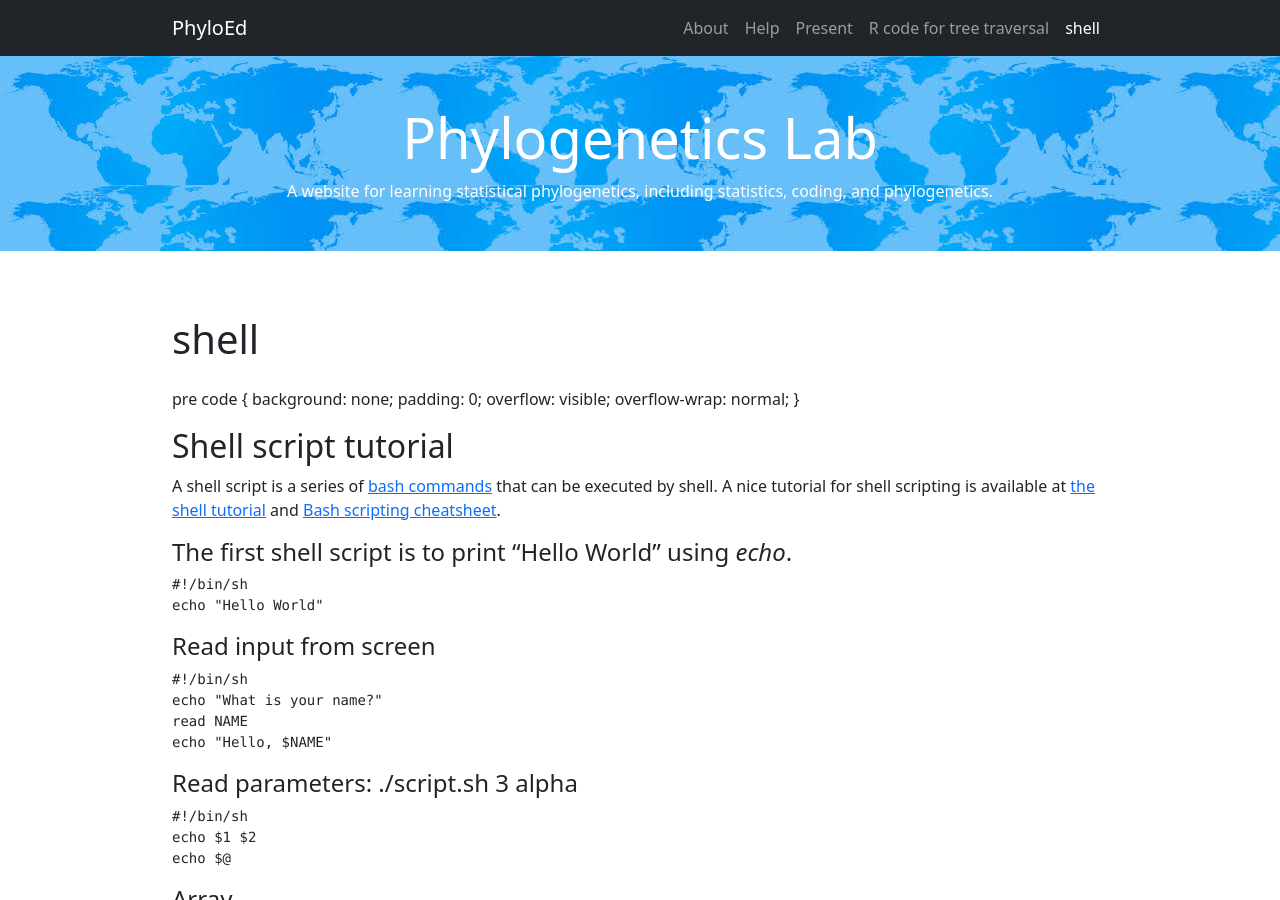
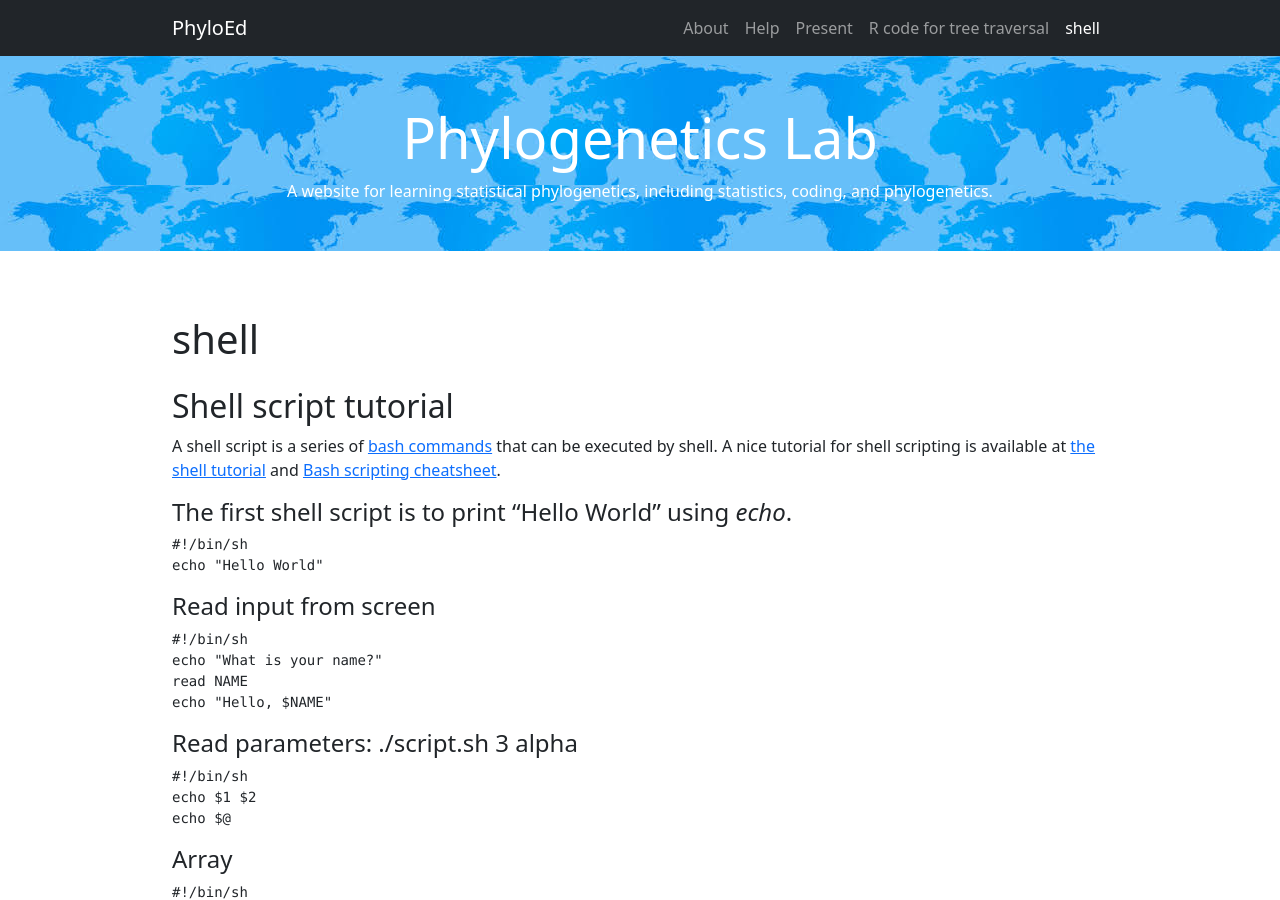
Before and after one commit to lliu1871/PhyEd, a Jekyll site: the page built from code/shell.md, in a window 1280 px wide and 900 px high. Built offline with Jekyll 4.4.1, drawn with Linux system fonts in a browser that asks for light colours.

Commit message:
Update shell.md

```diff
--- a/code/shell.md
+++ b/code/shell.md
@@ -3,13 +3,6 @@ layout: page
 title: shell
 permalink: /code/shell
 ---
-
-pre code {
-      background: none;
-      padding: 0;
-      overflow: visible;
-      overflow-wrap: normal;
-    }
 
 
 ## Shell script tutorial
```
